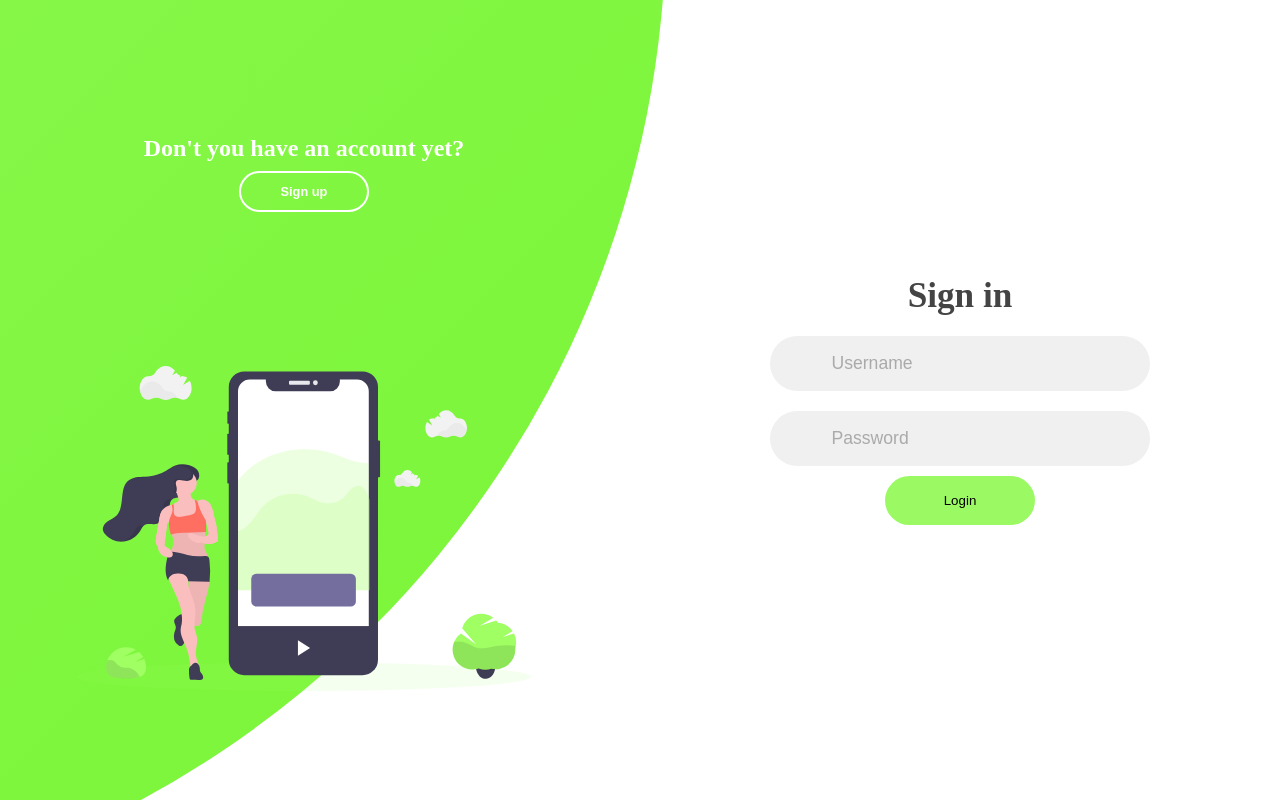
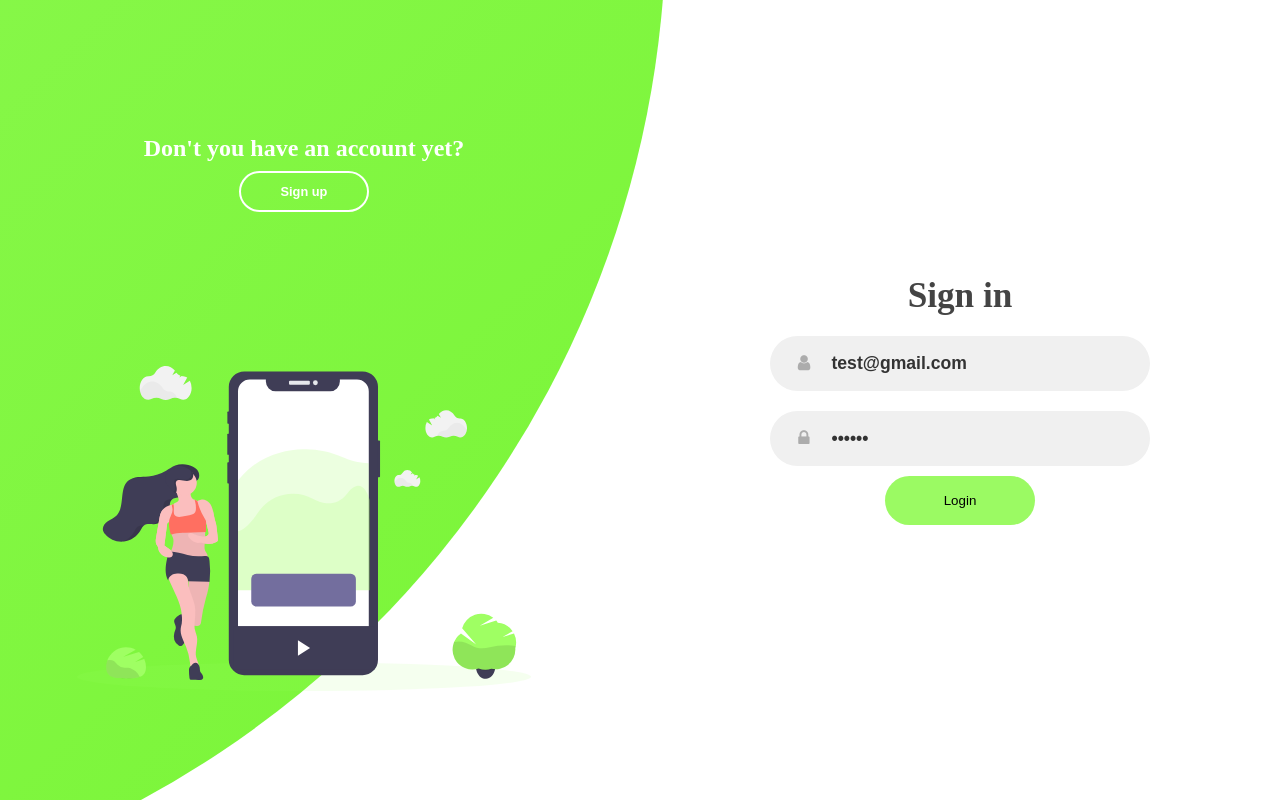
Before and after one commit to hersonreyes/FitBotChat_CA, a React (Vite) app in the folder FitBotChat/: page /auth/login in a window 1280 px wide. Built offline with nearby package versions, Linux system fonts and the light colour scheme.

Commit message:
:sparkles: Add: Fetch helper and login petition in AuthContext

```diff
--- a/FitBotChat/index.html
+++ b/FitBotChat/index.html
@@ -4,7 +4,8 @@
     <meta charset="UTF-8" />
     <link rel="icon" type="image/svg+xml" href="/vite.svg" />
     <meta name="viewport" content="width=device-width, initial-scale=1.0" />
-    <title>Vite + React</title>
+    <title>FitBot Chat</title>
+    <link rel="stylesheet" href="https://cdnjs.cloudflare.com/ajax/libs/font-awesome/4.7.0/css/font-awesome.css" integrity="sha512-5A8nwdMOWrSz20fDsjczgUidUBR8liPYU+WymTZP1lmY9G6Oc7HlZv156XqnsgNUzTyMefFTcsFH/tnJE/+xBg==" crossorigin="anonymous" referrerpolicy="no-referrer" />
   </head>
   <body>
     <div id="root"></div>
--- a/FitBotChat/package.json
+++ b/FitBotChat/package.json
@@ -10,6 +10,7 @@
     "preview": "vite preview"
   },
   "dependencies": {
+    "dotenv": "^16.1.4",
     "react": "^18.2.0",
     "react-dom": "^18.2.0",
     "react-router-dom": "^6.11.2"
--- a/FitBotChat/src/auth/AuthContext.jsx
+++ b/FitBotChat/src/auth/AuthContext.jsx
@@ -1,4 +1,5 @@
 import React, { createContext, useCallback, useState } from "react";
+import { fetchWithoutToken } from "../helpers/fetch";
 
 export const AuthContext = createContext();
 
@@ -15,8 +16,11 @@ export const AuthProvider = ({ children }) => {
 
     const [auth, setAuth] = useState(initialState);
 
-    const login = (email, password) => {
+    const login = async(email, password) => {
 
+        const resp = await fetchWithoutToken('auth/login', {email, password}, 'POST');
+
+        console.log(resp);
     }
 
     const register = (name, email, password) => {
--- /dev/null
+++ b/FitBotChat/src/helpers/fetch.js
@@ -0,0 +1,21 @@
+const baseUrl = 'http://localhost:8080';
+
+export const fetchWithoutToken = async(endpoint, data, method='GET') => {
+
+    const url = `${baseUrl}/${endpoint}`;
+
+    if(method === 'GET'){
+        const resp = await fetch(url);
+        return await resp.json();
+    } else{
+        const resp = await fetch(url, {
+            method,
+            headers: {
+                'Content-type': 'application/json'
+            },
+            body: JSON.stringify(data)
+        });
+
+        return await resp.json();
+    }
+}
--- a/FitBotChat/src/pages/LoginRegister.jsx
+++ b/FitBotChat/src/pages/LoginRegister.jsx
@@ -1,9 +1,12 @@
-import React, { useState } from 'react';
+import React, { useContext, useState } from 'react';
 import stats from '../assets/stats.svg';
 import tracker from '../assets/tracker.svg';
 import '../styles/LoginRegister.css';
+import { AuthContext } from '../auth/AuthContext';
 
 const LoginRegister = () => {
+
+    const { login } = useContext( AuthContext );
 
     const [signUpMode, setSignUpMode] = useState(false);
 
@@ -11,19 +14,54 @@ const LoginRegister = () => {
         setSignUpMode(!signUpMode);
     };
 
+    const [form, setForm] = useState({
+        email: 'test@gmail.com',
+        password: '123456'
+    });
+
+    const onChange = ({ target }) => {
+        const { name, value } = target;
+        setForm({
+            ...form,
+            [name]: value
+        });
+    };
+
+    const onSubmit = (e) => {
+        e.preventDefault();
+
+        const { email, password } = form;
+        login(email, password);
+    }
+
     return (
     <div className={`containerl ${(signUpMode && 'sign-up-mode')}`}>
         <div className="forms-container">
             <div className="signin-signup">
-                <form action="" className="sign-in-form">
+                <form
+                    onSubmit={ onSubmit }
+                    className="sign-in-form"
+                >
                     <h2 className="title">Sign in</h2>
                     <div className="input-field">
-                        <i className="fas fa-user"></i>
-                        <input type="text" placeholder="Username"/>
+                        <i className="fa fa-user"></i>
+                        <input
+                            type="email"
+                            name="email"
+                            placeholder="Email"
+                            value={ form.email }
+                            onChange={ onChange }
+                        />
                     </div>
                     <div className="input-field">
-                        <i className="fas fa-lock"></i>
-                        <input type="text" placeholder="Password"/>
+                        <i className="fa fa-lock"></i>
+                        <input
+                            type="password"
+                            name="password"
+                            placeholder="Password"
+                            value={ form.password }
+                            onChange={ onChange }
+                        />
                     </div>
                     <input type="submit" value="Login" className="btnl solid"/>
 
```
Also changed, not shown: 1 other file (tests, documents, lock files or other folders).
